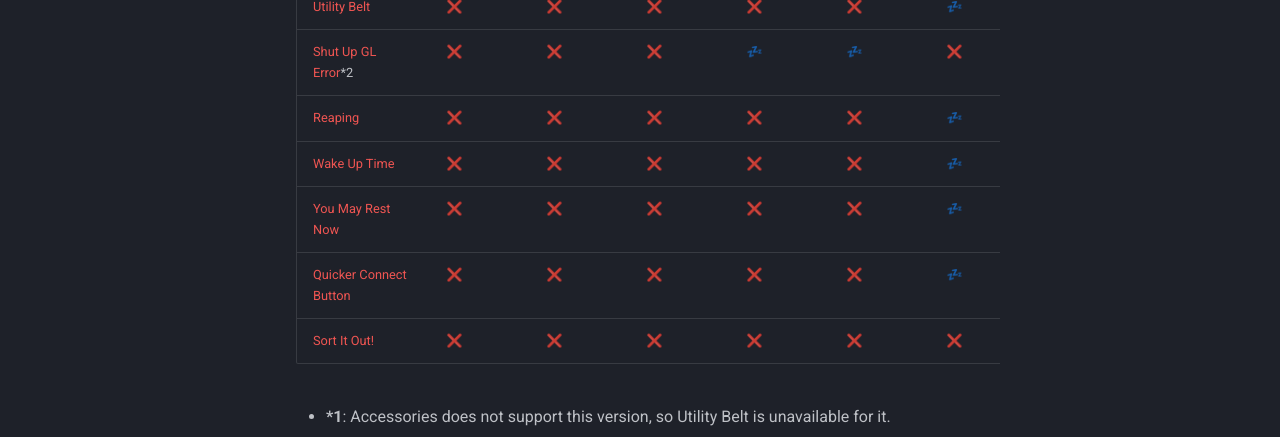
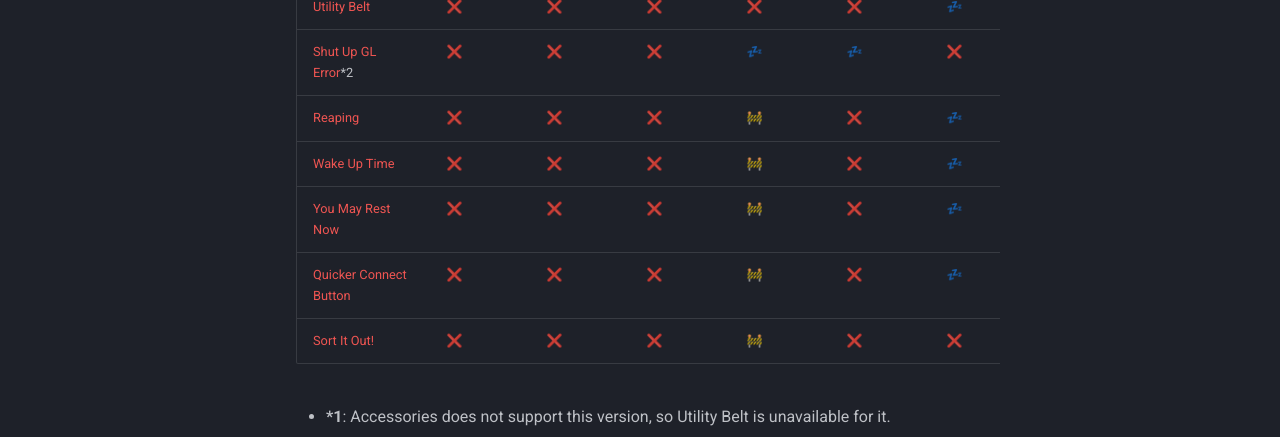
Before and after one commit to JamCoreModding/docs, an MkDocs documentation site: the page built from docs/supported-versions.md, in a window 1280 px wide and 1267 px high. Shown: the part 641-1078 px from the top of the window. Built offline with MkDocs 1.6.1 and Material for MkDocs 9.7.7, drawn with Linux system fonts in a browser that asks for light colours; comment, search, counter and statistics services are not loaded.

```diff
--- a/docs/supported-versions.md
+++ b/docs/supported-versions.md
@@ -14,11 +14,11 @@ issue on GitHub, but do not be surprised if it is closed.
 | [RightClickHarvest](https://github.com/JamCoreModding/right-click-harvest)         | ❌      | ❌     | ❌     | ✅     | 💤     | 💤     | 💤     | ✅     | 💤     | ✅     |
 | [Utility Belt](https://github.com/JamCoreModding/utility-belt)                     | ❌      | ❌     | ❌     | ❌     | ❌     | 💤     | 💤     | ✅     | ❌\*1  | ✅     |
 | [Shut Up GL Error](https://github.com/JamCoreModding/shut-up-gl-error)\*2          | ❌      | ❌     | ❌     | 💤     | 💤     | ❌     | ❌     | ❌     | ❌     | ❌     |
-| [Reaping](https://github.com/JamCoreModding/reaping)                               | ❌      | ❌     | ❌     | ❌     | ❌     | 💤     | 💤     | ✅     | 🚧     | 🚧     |
-| [Wake Up Time](https://github.com/JamCoreModding/wake-up-time)                     | ❌      | ❌     | ❌     | ❌     | ❌     | 💤     | 💤     | ✅     | 🚧     | 🚧     |
-| [You May Rest Now](https://github.com/JamCoreModding/you-may-rest-now)             | ❌      | ❌     | ❌     | ❌     | ❌     | 💤     | 💤     | ✅     | 🚧     | 🚧     |
-| [Quicker Connect Button](https://github.com/JamCoreModding/quicker-connect-button) | ❌      | ❌     | ❌     | ❌     | ❌     | 💤     | 💤     | ✅     | 🚧     | 🚧     |
-| [Sort It Out!](https://github.com/JamCoreModding/sort-it-out) | ❌      | ❌     | ❌     | ❌     | ❌     | ❌     | ❌     | ✅     | ✅     | ✅     |
+| [Reaping](https://github.com/JamCoreModding/reaping)                               | ❌      | ❌     | ❌     | 🚧     | ❌     | 💤     | 💤     | ✅     | ❌     | 🚧     |
+| [Wake Up Time](https://github.com/JamCoreModding/wake-up-time)                     | ❌      | ❌     | ❌     | 🚧     | ❌     | 💤     | 💤     | ✅     | ❌     | 🚧     |
+| [You May Rest Now](https://github.com/JamCoreModding/you-may-rest-now)             | ❌      | ❌     | ❌     | 🚧     | ❌     | 💤     | 💤     | ✅     | ❌     | 🚧     |
+| [Quicker Connect Button](https://github.com/JamCoreModding/quicker-connect-button) | ❌      | ❌     | ❌     | 🚧     | ❌     | 💤     | 💤     | ✅     | ❌     | 🚧     |
+| [Sort It Out!](https://github.com/JamCoreModding/sort-it-out) | ❌      | ❌     | ❌     | 🚧     | ❌     | ❌     | ❌     | ✅     | ✅     | ✅     |
 
 - **\*1**: Accessories does not support this version, so Utility Belt is unavailable for it.
 
```
